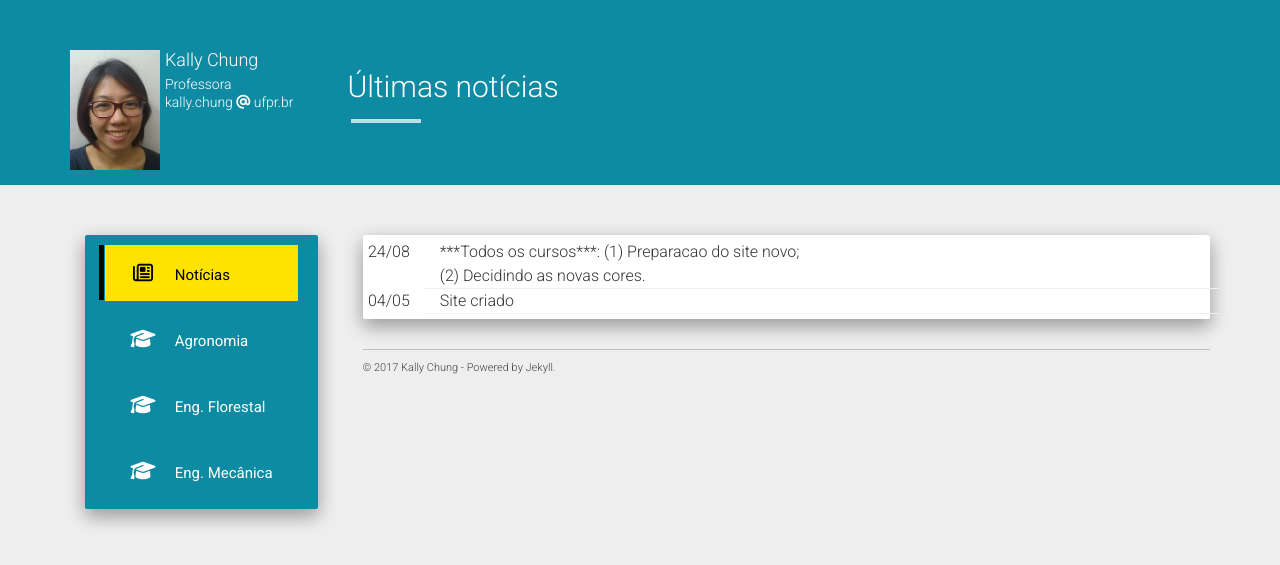
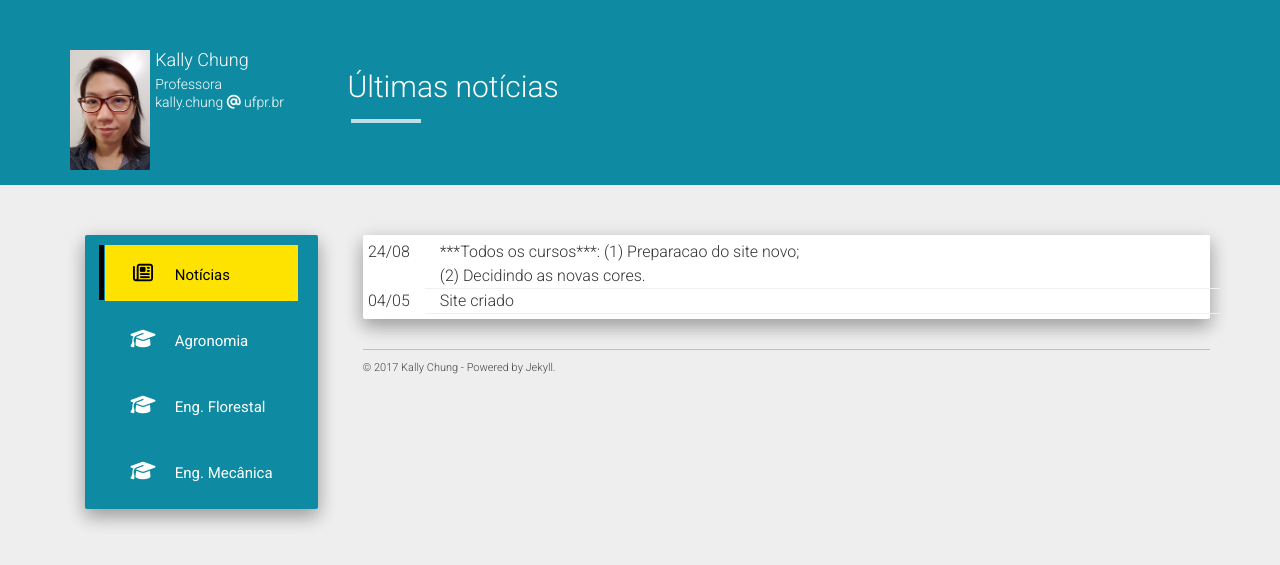
Before and after one commit to chunggnuhc/chunggnuhc.github.io, a Jekyll site: the page built from index.html, in a window 1280 px wide. Shown: the top 565 px of the page. Built offline with Jekyll 4.4.1, drawn with Linux system fonts in a browser that asks for light colours; nearby versions of some CDN libraries.

Commit message:
Update header.html

```diff
--- a/_includes/header.html
+++ b/_includes/header.html
@@ -3,7 +3,7 @@
         <div class="row">
           <div class="col-md-3 col-sm-4 col-xs-12">
             <div class="pull-left">
-              <img class="img-responsive img-kally" src="{{ site.baseurl }}/static/img/kally.jpeg">
+              <img class="img-responsive img-kally" src="{{ site.baseurl }}/static/img/kally4.jpg">
             </div>
             <div class="row-details">
               <h4 class="list-group-item-heading">{{ site.author }}</h4>
```
